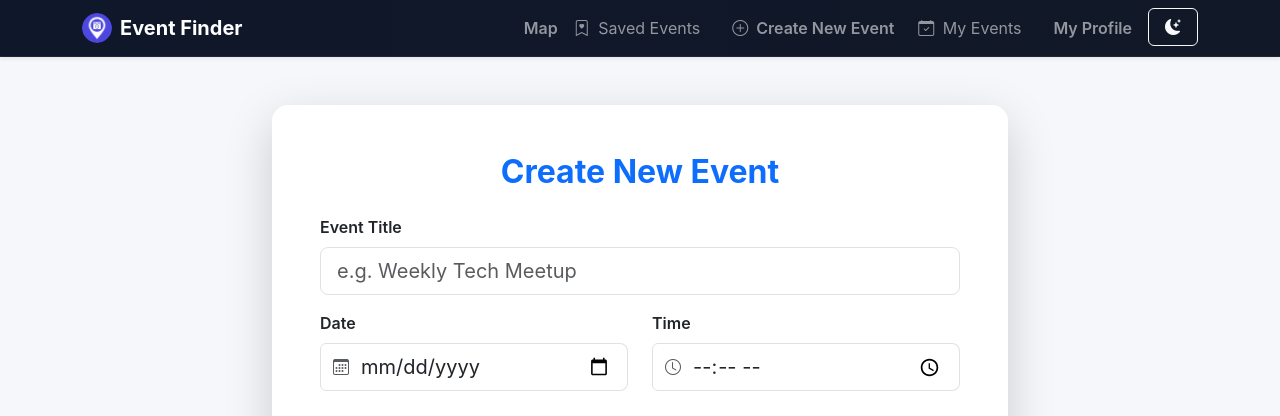
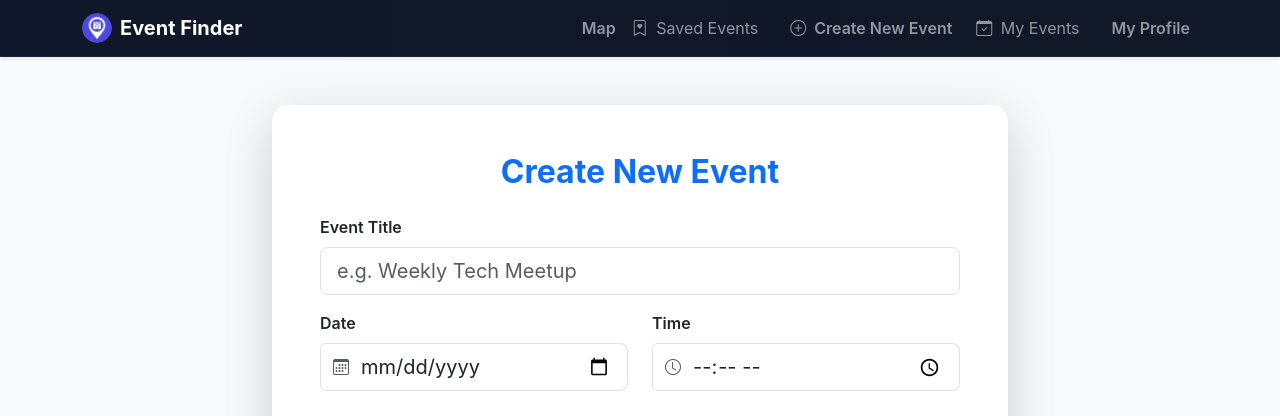
Before and after one commit to amritanshkm/CITS5505-Project, a Flask app: page /event/create in a window 1280 px wide. Shown: the top 416 px of the page. Run offline with Flask 3, Linux system fonts and the light colour scheme; the visitor is signed in with stand-in values (Sample User, id 1); some libraries are stand-ins or nearby versions.

Commit message:
Revert "feat: add dark mode toggle with localStorage persistence, sticky footer (from PR #59)"
This reverts commit 8d712d983388f9837e45c831f2c6c33cc2c68f2b.

```diff
--- a/app/templates/base.html
+++ b/app/templates/base.html
@@ -1,5 +1,5 @@
 <!DOCTYPE html>
-<html lang="en" data-bs-theme="light">
+<html lang="en">
 <head>
     <meta charset="UTF-8">
     <meta name="viewport" content="width=device-width, initial-scale=1.0">
@@ -14,7 +14,7 @@
     <link rel="stylesheet" href="{{ url_for('static', filename='css/style.css') }}">
     {% block extra_head %}{% endblock %}
 </head>
-<body class="d-flex flex-column min-vh-100">
+<body class="bg-light">
     <nav class="navbar navbar-expand-lg navbar-dark bg-primary shadow-sm mb-4">
         <div class="container">
             <a class="navbar-brand fw-bold d-flex align-items-center gap-2" href="{{ url_for('main.index') }}">
@@ -67,20 +67,12 @@
                         <a class="nav-link btn btn-light text-primary ms-2 px-3 fw-semibold" href="{{ url_for('main.register') }}">Register</a>
                     </li>
                     {% endif %}
-                    <li class="nav-item">
-                        <button
-                            id="themeToggle"
-                            class="btn btn-outline-light ms-2 px-3"
-                            type="button">
-                            <i class="bi bi-moon-stars-fill"></i>
-                        </button>
-                    </li>
                 </ul>
             </div>
         </div>
     </nav>
 
-    <div class="container main-content flex-grow-1">
+    <div class="container main-content">
         {% with messages = get_flashed_messages(with_categories=true) %}
             {% if messages %}
                 {% for category, message in messages %}
@@ -105,32 +97,6 @@
     <script src="https://cdn.jsdelivr.net/npm/bootstrap@5.3.0/dist/js/bootstrap.bundle.min.js"></script>
     <!-- Custom Validation JS -->
     <script src="{{ url_for('static', filename='js/validation.js') }}"></script>
-
-    <script>
-    const html = document.documentElement;
-    const toggleBtn = document.getElementById('themeToggle');
-
-    const savedTheme =
-        localStorage.getItem('theme') ||
-        (window.matchMedia('(prefers-color-scheme: dark)').matches ? 'dark' : 'light');
-
-    html.setAttribute('data-bs-theme', savedTheme);
-    updateThemeIcon(savedTheme);
-
-    toggleBtn.addEventListener('click', () => {
-        const currentTheme = html.getAttribute('data-bs-theme');
-        const newTheme = currentTheme === 'dark' ? 'light' : 'dark';
-        html.setAttribute('data-bs-theme', newTheme);
-        localStorage.setItem('theme', newTheme);
-        updateThemeIcon(newTheme);
-    });
-
-    function updateThemeIcon(theme) {
-        toggleBtn.innerHTML = theme === 'dark'
-            ? '<i class="bi bi-sun-fill"></i>'
-            : '<i class="bi bi-moon-stars-fill"></i>';
-    }
-    </script>
     {% block extra_scripts %}{% endblock %}
 </body>
 </html>
```
